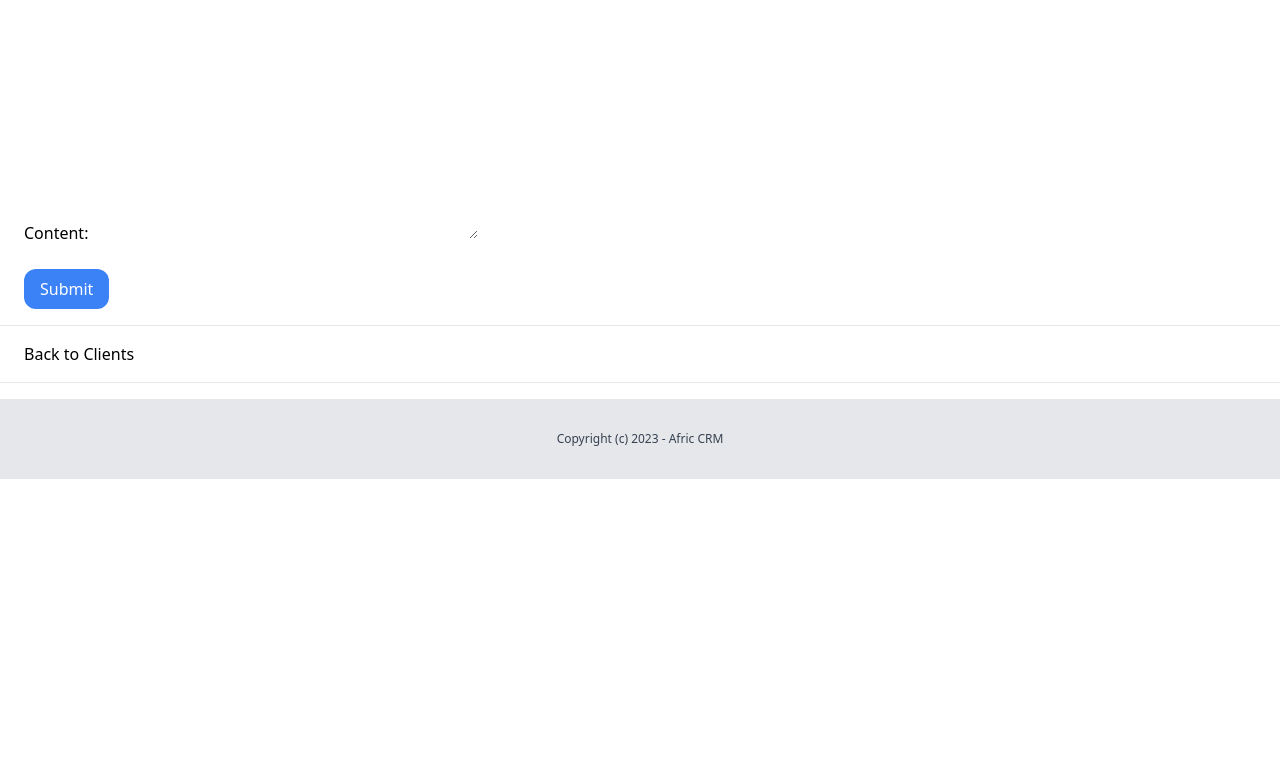
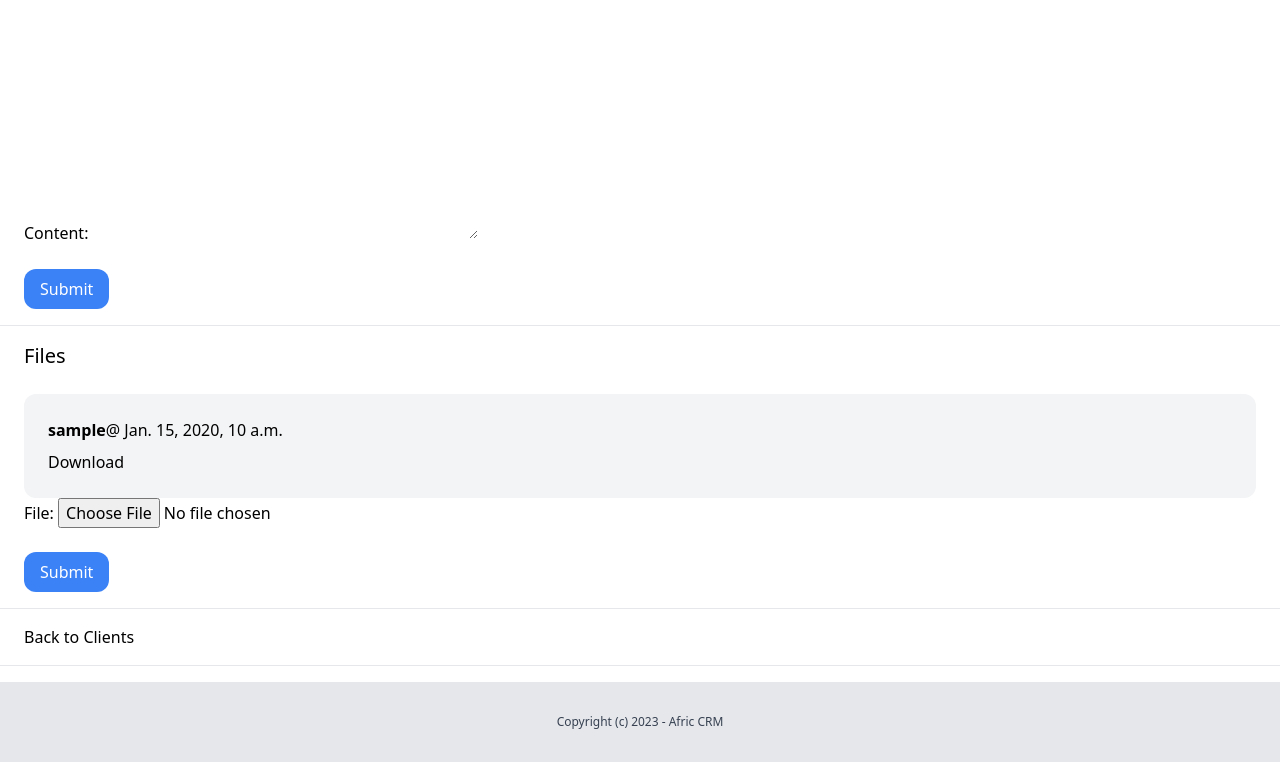
Before and after one commit to Marx-wrld/Afric-CRM, a Django app: page /dashboard/clients/1/ in a window 1280 px wide. Shown: the part 547-1309 px from the top of the page. Before the commit the page ends 1026 px from the top, so only its background shows below. Run offline with Django 4.2, Linux system fonts and the light colour scheme; a user stored in the database is signed in; tables that the repository leaves empty hold one stand-in row (values such as "Sample post"); some libraries are stand-ins or nearby versions.

Commit message:
clients upload file build complete

```diff
--- a/crm/client/admin.py
+++ b/crm/client/admin.py
@@ -1,6 +1,7 @@
 from django.contrib import admin
-from .models import Client, Comment
+from .models import Client, Comment, ClientFile
 
 # Register your models here.
 admin.site.register(Client) # This will make the model visible in the admin page
 admin.site.register(Comment)
+admin.site.register(ClientFile)
--- a/crm/client/forms.py
+++ b/crm/client/forms.py
@@ -1,5 +1,5 @@
 from django import forms
-from .models import Client, Comment
+from .models import Client, Comment, ClientFile
 
 class AddClientForm(forms.ModelForm):
     class Meta:
@@ -10,3 +10,8 @@ class AddCommentForm(forms.ModelForm):
     class Meta:
         model = Comment
         fields = ('content',)
+
+class AddFileForm(forms.ModelForm):
+    class Meta:
+        model = ClientFile
+        fields = ('file',)
--- a/crm/client/models.py
+++ b/crm/client/models.py
@@ -28,3 +28,13 @@ class Comment(models.Model):
 
     def __str__(self):
         return self.created_by.username
+
+class ClientFile(models.Model):
+    team = models.ForeignKey(Team, related_name='client_files', on_delete=models.CASCADE)
+    client = models.ForeignKey(Client, related_name='files', on_delete=models.CASCADE)
+    file = models.FileField(upload_to='client_files')
+    created_by = models.ForeignKey(User, related_name='client_files', on_delete=models.CASCADE)
+    created_at = models.DateTimeField(auto_now_add=True)
+
+    def __str__(self):
+        return self.file.name
--- a/crm/client/templates/client/clients_detail.html
+++ b/crm/client/templates/client/clients_detail.html
@@ -51,6 +51,31 @@
         </div>
 
         <hr class="my-4">
+        <div class="px-6">
+            <h2 class="mb-6 text-xl">Files</h2>
+
+            <div class="space-y-4">
+                {% for file in client.files.all %}
+                    <div class="bg-gray-100 py-6 px-6 rounded-xl">
+                        <p class="mb-2"><strong>{{ client.created_by }}</strong>@ {{ client.created_at }}</p>
+
+                        <a href="{{ file.file.url }}" target="_blank">Download</a>
+
+                    </div>
+                {% endfor %}
+            </div>
+
+            <form action="{% url 'clients:add_file' client.id %}" method="POST" enctype="multipart/form-data">
+                {% csrf_token %}
+
+                {{ filesform.as_p }}
+
+                <br>
+                <button class="py-2 px-4 rounded-xl bg-blue-500 text-white">Submit</button>
+            </form>
+        </div>
+
+        <hr class="my-4">
 
         <div class="px-6">
             <a href="{% url 'clients:list' %}">Back to Clients</a>
--- a/crm/client/urls.py
+++ b/crm/client/urls.py
@@ -9,5 +9,6 @@ urlpatterns = [
     path('<int:pk>/edit/', views.clients_edit, name='edit'),
     path('<int:pk>/delete/', views.clients_delete, name='delete'),
     path('<int:pk>/add-comment', views.clients_detail, name='add_comment'),
+    path('<int:pk>/add-file', views.clients_add_file, name='add_file'),
     path('<int:pk>/', views.clients_detail, name='detail'),
 ]
--- a/crm/client/views.py
+++ b/crm/client/views.py
@@ -1,7 +1,7 @@
 from django.shortcuts import render, get_object_or_404, redirect
 from .models import Client
 from django.contrib.auth.decorators import login_required
-from .forms import AddClientForm, AddCommentForm
+from .forms import AddClientForm, AddCommentForm, AddFileForm
 from django.contrib import messages
 from team.models import Team
 
@@ -14,6 +14,23 @@ def clients_list(request):
 
     return render(request, "client/clients_list.html", {"clients": clients})
 
+@login_required
+def clients_add_file(request, pk):
+    client = get_object_or_404(Client, created_by=request.user, pk=pk)
+    team = Team.objects.filter(created_by=request.user)[0]
+
+    if request.method == 'POST':
+        form = AddFileForm(request.POST, request.FILES)
+
+        if form.is_valid():
+            file = form.save(commit=False)
+            file.team = team
+            file.created_by = request.user
+            file.client_id = pk
+            file.save()
+
+            return redirect('clients:detail', pk=pk)
+        return redirect('clients:detail', pk=pk)
 
 @login_required
 def clients_detail(request, pk):
@@ -36,7 +53,8 @@ def clients_detail(request, pk):
 
     return render(request, "client/clients_detail.html", {
         'client': client,
-        'form': form
+        'form': form,
+        'filesform': AddFileForm(),
     })
 
 
```
Also changed, not shown: crm/client/migrations/0005_clientfile.py (added), crm/media/client_files/prof_2.jpeg (added).
